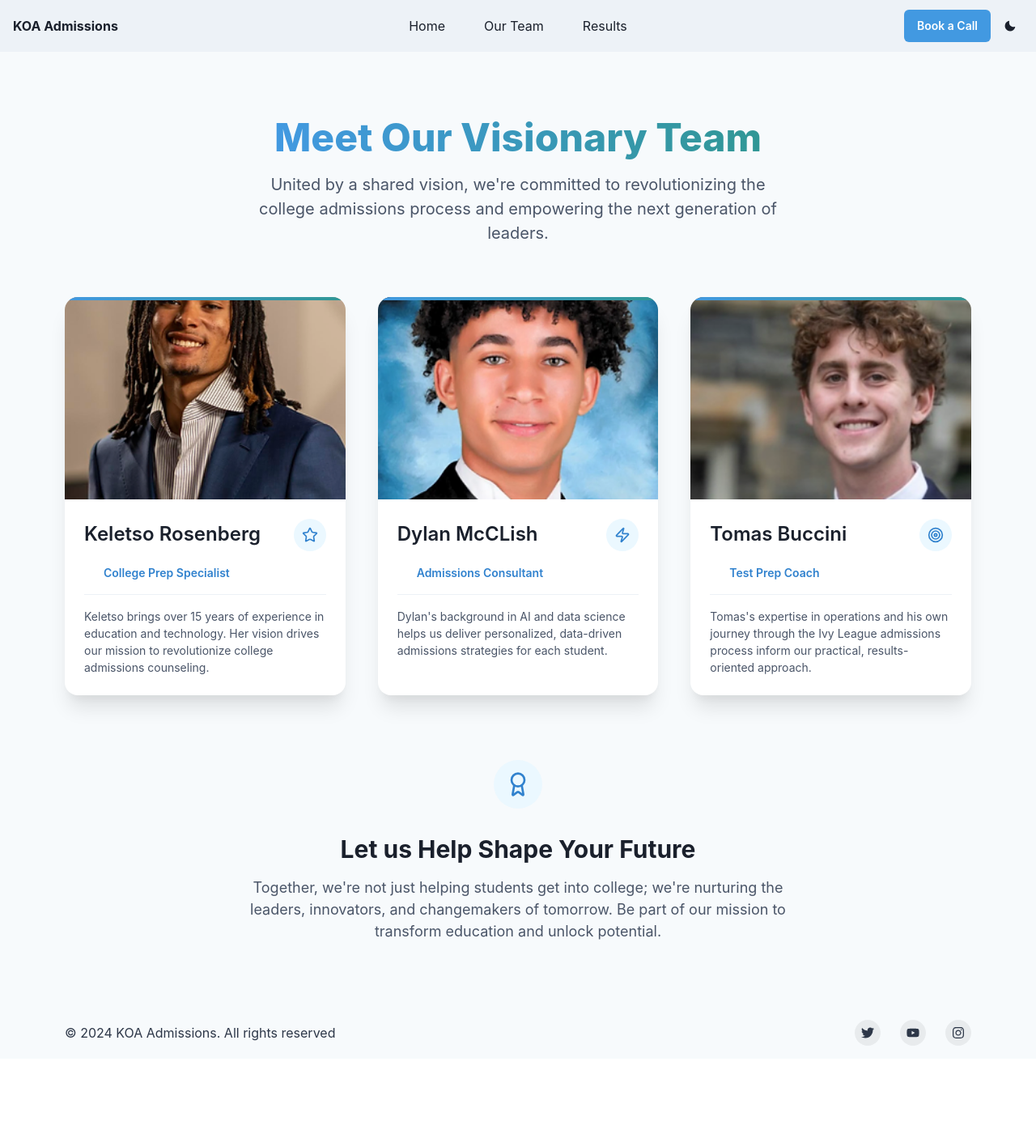
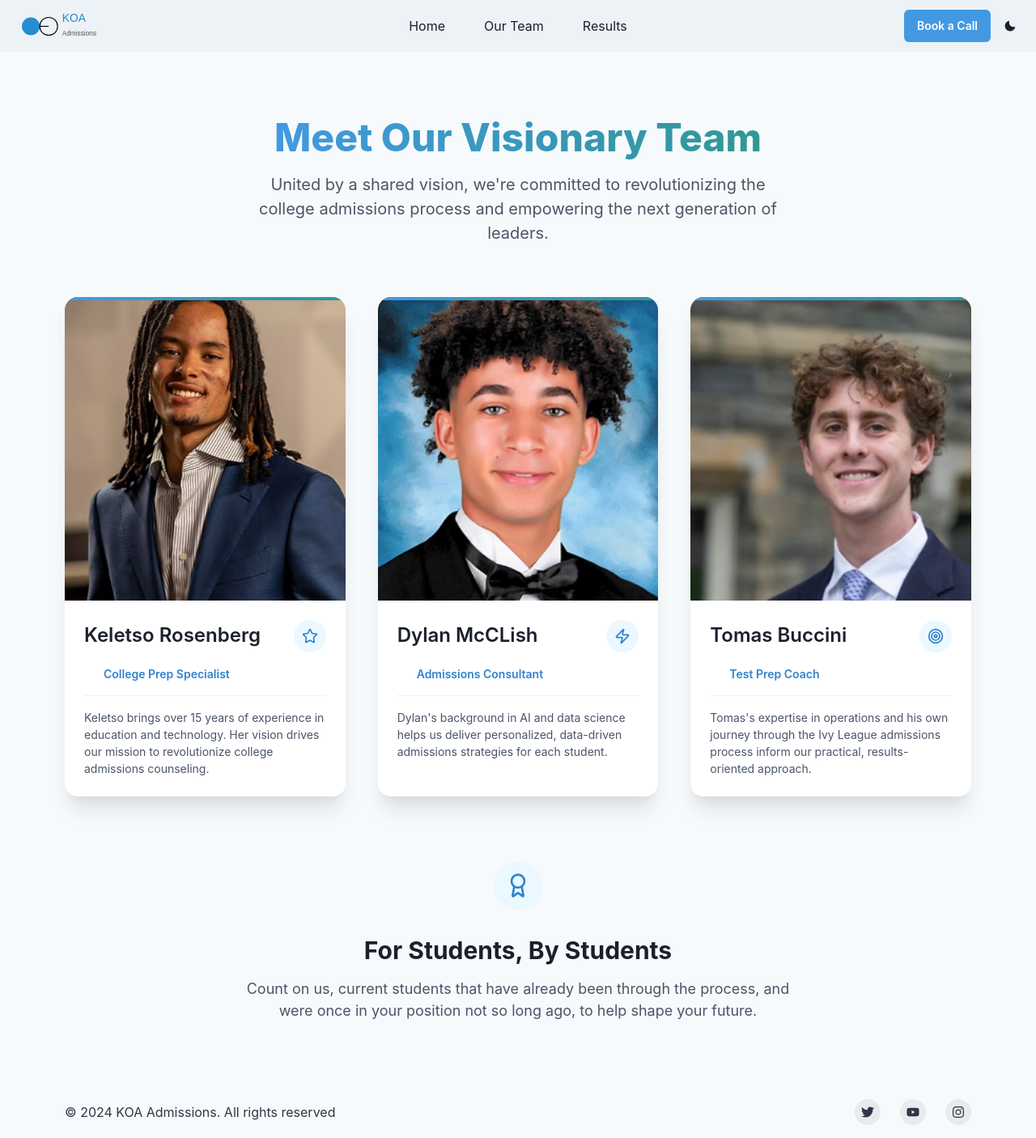
Before and after one commit to ga26oe/koa-admissions-website, a Next.js app: page /myTeam in a window 1280 px wide. Shown: the whole page at 81% size. Before the commit the page ends 1308 px from the top, so only its background shows below. Built offline with nearby package versions, Linux system fonts and the light colour scheme.

Commit message:
added logo

```diff
--- a/components/MyTeam.tsx
+++ b/components/MyTeam.tsx
@@ -86,7 +86,7 @@ const TeamMemberCard: React.FC<TeamMember> = ({
         bgGradient: "linear(to-r, blue.400, teal.500)",
       }}
     >
-      <Box h="250px" overflow="hidden">
+      <Box h="375px" overflow="hidden">
         <Image
           src={image}
           alt={name}
@@ -186,12 +186,12 @@ const MyTeamPage: React.FC = () => {
             </Circle>
           </Flex>
           <Heading fontSize="3xl" fontWeight="bold" mb={4}>
-            Let us Help Shape Your Future
+            For Students, By Students
           </Heading>
           <Text color={textColor} fontSize="lg" maxW="2xl" mx="auto">
-            Together, we're not just helping students get into college; we're
-            nurturing the leaders, innovators, and changemakers of tomorrow. Be
-            part of our mission to transform education and unlock potential.
+            Count on us, current students that have already been through the
+            process, and were once in your position not so long ago, to help
+            shape your future.
           </Text>
         </MotionBox>
       </Container>
--- a/components/NavBar.tsx
+++ b/components/NavBar.tsx
@@ -16,6 +16,7 @@ import {
   DrawerOverlay,
   DrawerContent,
   DrawerCloseButton,
+  Image,
 } from "@chakra-ui/react";
 import { HamburgerIcon, CloseIcon, MoonIcon, SunIcon } from "@chakra-ui/icons";
 import Link from "next/link";
@@ -60,7 +61,14 @@ export default function NavBar() {
       <Box bg={useColorModeValue("gray.100", "gray.900")} px={4}>
         <Flex h={16} alignItems={"center"} justifyContent={"space-between"}>
           <Box flexBasis="200px">
-            <Text fontWeight="bold">KOA Admissions</Text>
+            <Link href="/" passHref>
+              <Image
+                src="/koaLogo.svg"
+                alt="KOA Admissions Logo"
+                height="55px"
+                width="auto"
+              />
+            </Link>
           </Box>
           <Flex
             justify="center"
@@ -126,14 +134,11 @@ export default function NavBar() {
                   {link.name}
                 </NavLink>
               ))}
-
-              {
-                <link href="./bookACall">
-                  <Button colorScheme="blue" size="sm">
-                    Book a Call
-                  </Button>
-                </link>
-              }
+              <Link href="/bookaCall" passHref>
+                <Button colorScheme="blue" size="sm" width="100%">
+                  Book a Call
+                </Button>
+              </Link>
             </Stack>
           </DrawerBody>
         </DrawerContent>
```
Also changed, not shown: public/koaLogo.svg (added).
